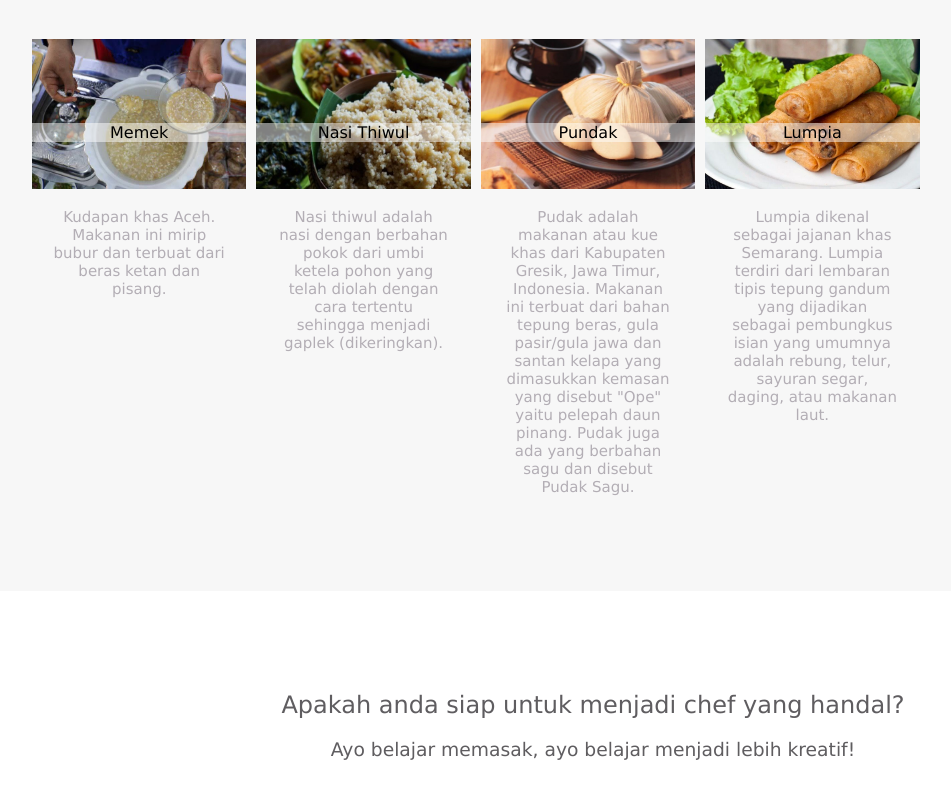
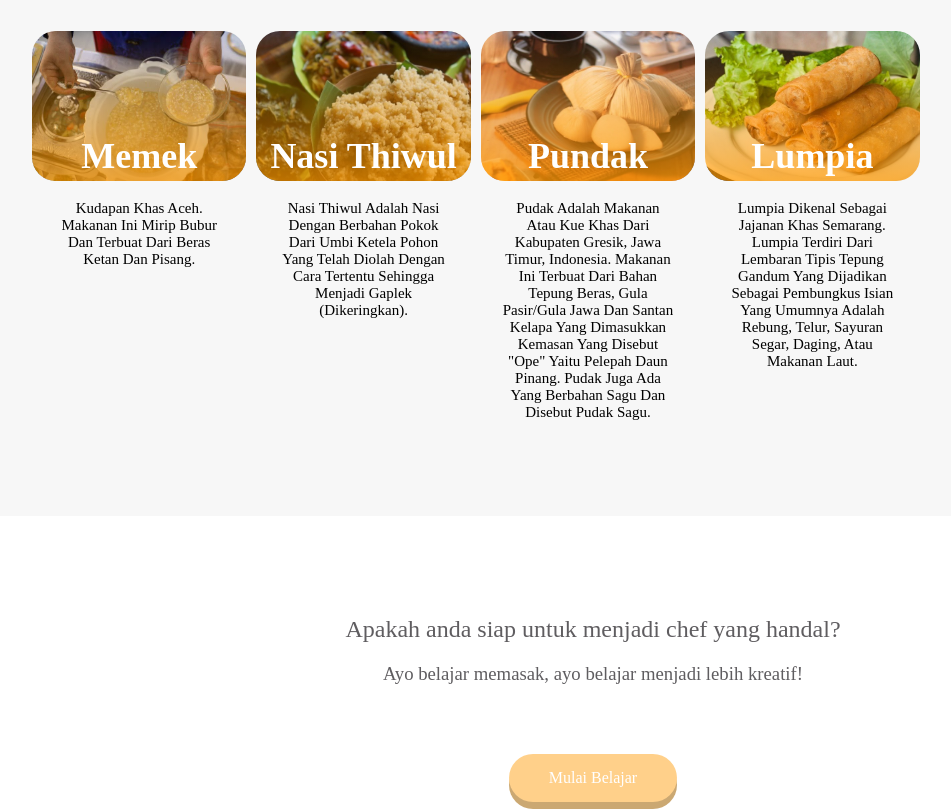
Before and after one commit to mrofia98/mrofia98.github.io, a plain HTML site: page index.html in a window 1280 px wide. Shown: the part 840-1651 px from the top of the page, without its empty margins (47-998 px from the left). Drawn offline with Linux system fonts and the light colour scheme.

Commit message:
Update stylesheet.css

```diff
--- a/stylesheet.css
+++ b/stylesheet.css
@@ -4,7 +4,6 @@
 
 body {
   margin: 0;
-  font-family: "Lucida Grande";
 }
 .menu-icon {
   color: white;
@@ -31,10 +30,11 @@ a {
 }
 
 .top-wrapper {
+  font-family: Montserrat;
   padding: 180px 0 100px 0;
-  background-image: url(https://github.com/mrofia98/mrofia98.github.io/blob/main/background.jpg?raw=true);
   background-size: cover;
-  color: rgb(75, 5, 5);
+  background: linear-gradient(180deg, rgba(255, 255, 255, 0) 0%, rgba(255, 153, 0, 0.74) 100%),url(https://github.com/mrofia98/mrofia98.github.io/blob/main/background.jpg);
+  color: black;
   text-align: center;
 }
 
@@ -92,7 +92,7 @@ a {
 header {
   height: 65px;
   width: 100%;
-  background-color: rgba(34, 49, 52, 0.9);
+  background: rgba(255, 205, 130, 0.74);
   position :fixed;
   top: 0;
   z-index: 10;
@@ -108,12 +108,14 @@ header {
 }
 
 .header-right a {
+  font-family: Montserrat;
   line-height: 65px;
   padding: 0 25px;
-  color: white;
+  color: black;
   display: block;
   float: left;
   transition: all 0.5s;
+  background: rgba(255, 190, 91, 0.74);
 }
 
 .header-right a:hover {
@@ -127,6 +129,7 @@ header {
 
 
 .lesson-wrapper {
+  font-family: Playfair Display;
   padding-bottom: 80px;
   padding-left: 5%;
   padding-right: 5%;
@@ -153,17 +156,31 @@ header {
 .lesson-icon {
   position: relative;
 }
+.gradasi {
+  position: absolute;
+  top: 0%;
+  width: 100%;
+  height: 150px;
+  border-radius: 24px;
+  background: linear-gradient(180deg, rgba(255, 255, 255, 0) 0%, rgba(255, 153, 0, 0.74) 100%);
+  z-index: 5;
+}
+
 .lesson-icon img {
   width: 100%;
   height: 150px;
+  border-radius: 24px;
 }
 
 .lesson-icon p {
+font-style: normal;
+font-weight: 900;
+font-size: 36px;
   position: absolute;
   top: 44%;
   width: 100%;
-  color: black;
-  background-color: rgba(255, 255, 255, 0.5);
+  color: #FFFFFF;
+  z-index: 6;
 }
 
 .text-contents {
@@ -171,7 +188,8 @@ header {
   display: inline-block;
   margin-top: 15px;
   font-size: 15px;
-  color: #b3aeb5;
+  color: #000000;
+  text-transform: capitalize;
 }
 
 .heading h3 {
@@ -179,6 +197,7 @@ header {
 }
 
 .message-wrapper {
+  font-family: Playfair Display;
   border-bottom: 1px solid #eee;
   padding-bottom: 80px;
   text-align: center;
@@ -186,9 +205,10 @@ header {
 
 .message {
   padding: 15px 40px;
-  background-color: #5dca88;
+  background: #FFC56E;
+  border-radius: 24px;
   cursor: pointer;
-  box-shadow: 0 7px #1a7940;
+  box-shadow: 0 7px #BF9350;
 }
 
 .message:active {
```
